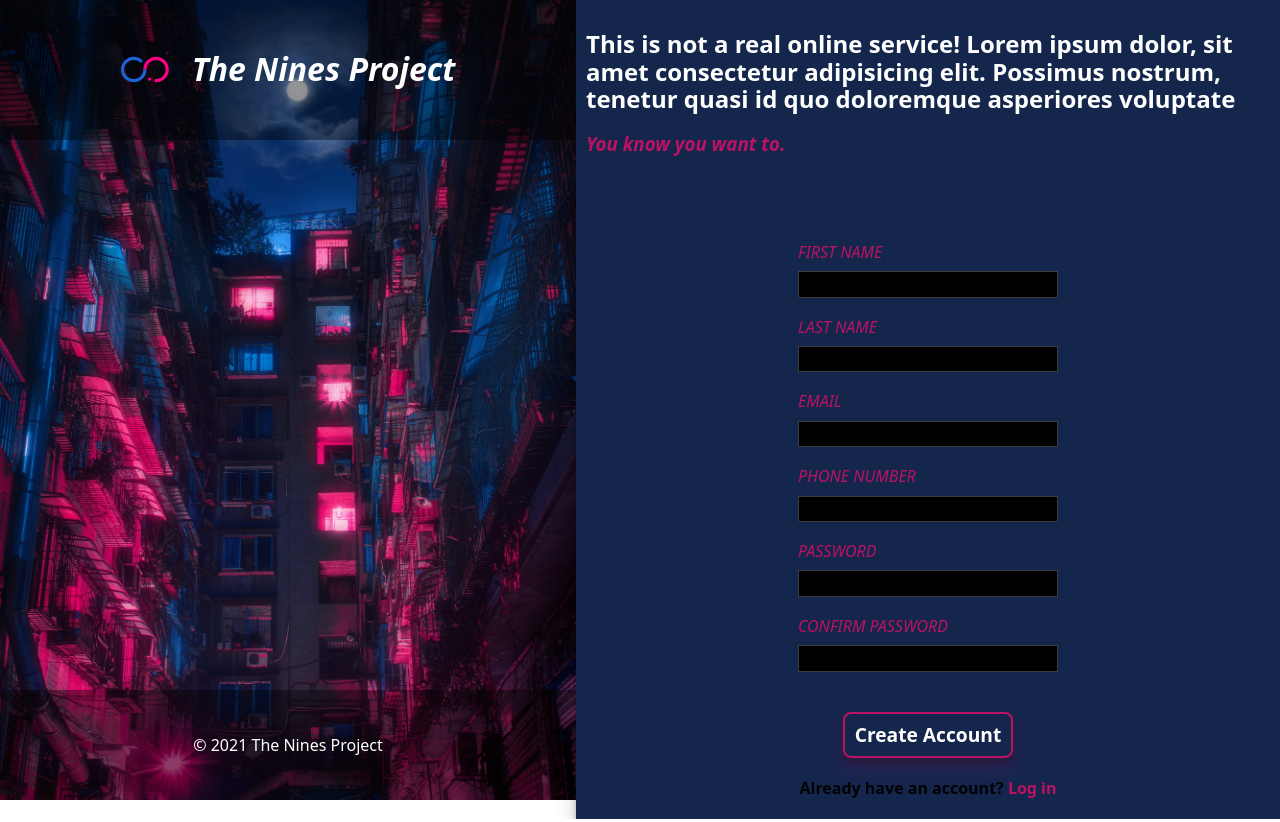
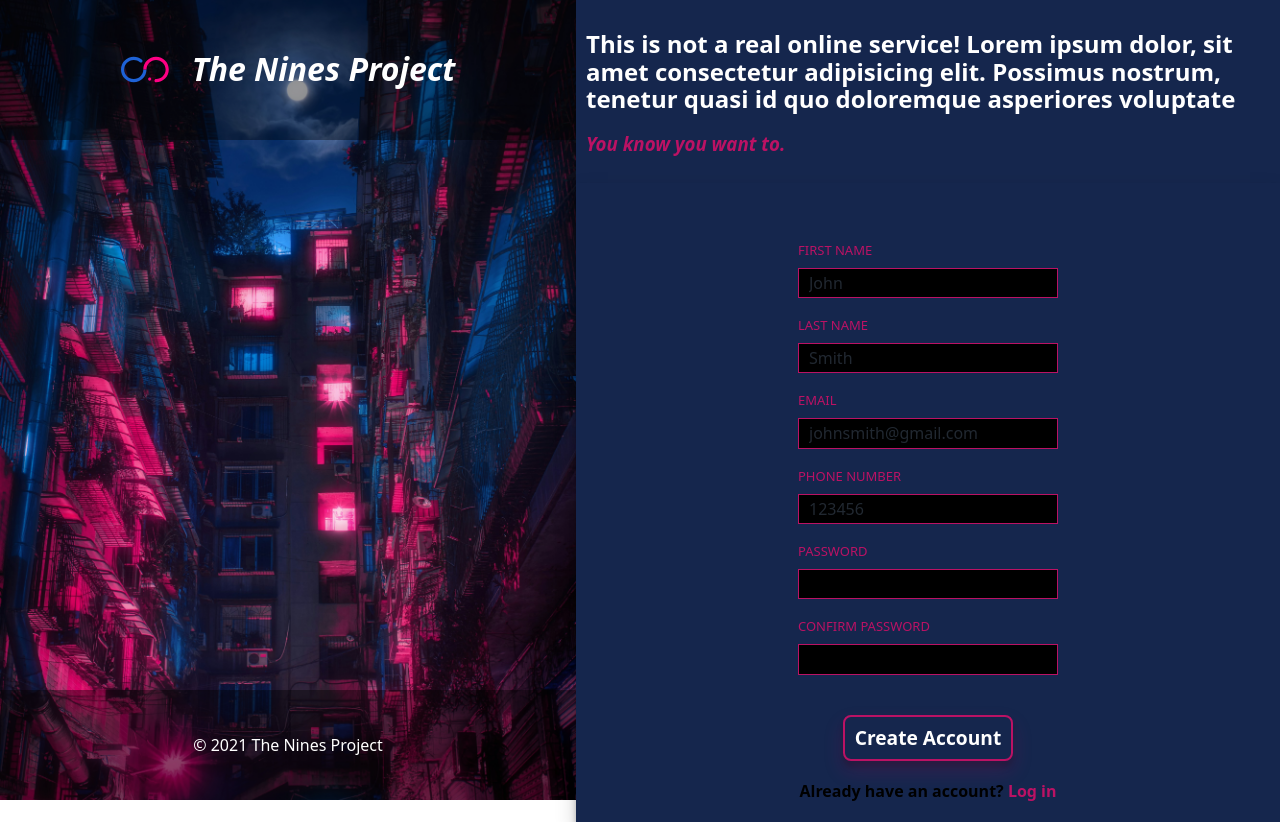
Before and after one commit to ahsannaeem150/sign-up-form, a plain HTML site: page index.html in a window 1280 px wide. Drawn offline with Linux system fonts and the light colour scheme.

Commit message:
Add regex for patterns in form controls
- Added regex for form validation

```diff
--- a/assets/styles/styles.css
+++ b/assets/styles/styles.css
@@ -149,7 +149,7 @@ h4>a:hover {
 .form-group>label {
     margin: 20px 0 10px 0;
     font-family: var(--font);
-    font-style: italic;
+    font-size: small;
     color: var(--pink);
 }
 
@@ -164,7 +164,7 @@ h4>a:hover {
 .form-group>input {
     background-color: #000000;
     color: white;
-    padding: 3px 10px;
+    padding: 5px 10px;
     border: 1px solid rgb(62, 62, 62);
 }
 
@@ -172,9 +172,17 @@ h4>a:hover {
     border: 1px solid rgba(41, 252, 80, 0.703);
 }
 
+.form-group>input:invalid {
+    border: 1px solid var(--pink);
+}
+
+.form-group>input::placeholder {
+    color: rgb(33, 40, 49)
+}
+
 .form-group>input:focus {
     outline: none;
-    border: 2px solid var(--pink);
+    border: 2px solid rgb(255, 255, 255);
 }
 
 .btn-group {
--- a/index.html
+++ b/index.html
@@ -40,19 +40,23 @@
                             <form action="#" method="post" class="form" id="myForm">
                                 <div class="form-group">
                                     <label for="fname">FIRST NAME</label>
-                                    <input type="text" name="fname" id="fname" required>
+                                    <input type="text" name="fname" id="fname" pattern="^[A-Za-z]+$" placeholder="John"
+                                        required>
                                 </div>
                                 <div class="form-group second-form">
                                     <label for="lname">LAST NAME</label>
-                                    <input type="text" name="lname" id="lname" required>
+                                    <input type="text" name="lname" id="lname" pattern="^[A-Za-z]+$" placeholder="Smith"
+                                        required>
                                 </div>
                                 <div class="form-group">
                                     <label for="email">EMAIL</label>
-                                    <input type="email" name="email" id="email" required>
+                                    <input type="email" name="email" id="email" placeholder="johnsmith@gmail.com"
+                                        required>
                                 </div>
                                 <div class="form-group second-form">
                                     <label for="phone">PHONE NUMBER</label>
-                                    <input type="tel" name="phone" id="phone" required>
+                                    <input type="tel" name="phone" id="phone" pattern="(^[0-9]*$)" placeholder="123456"
+                                        minlength="6" required>
                                 </div>
                                 <div class="form-group">
                                     <label for="password">PASSWORD</label>
```
